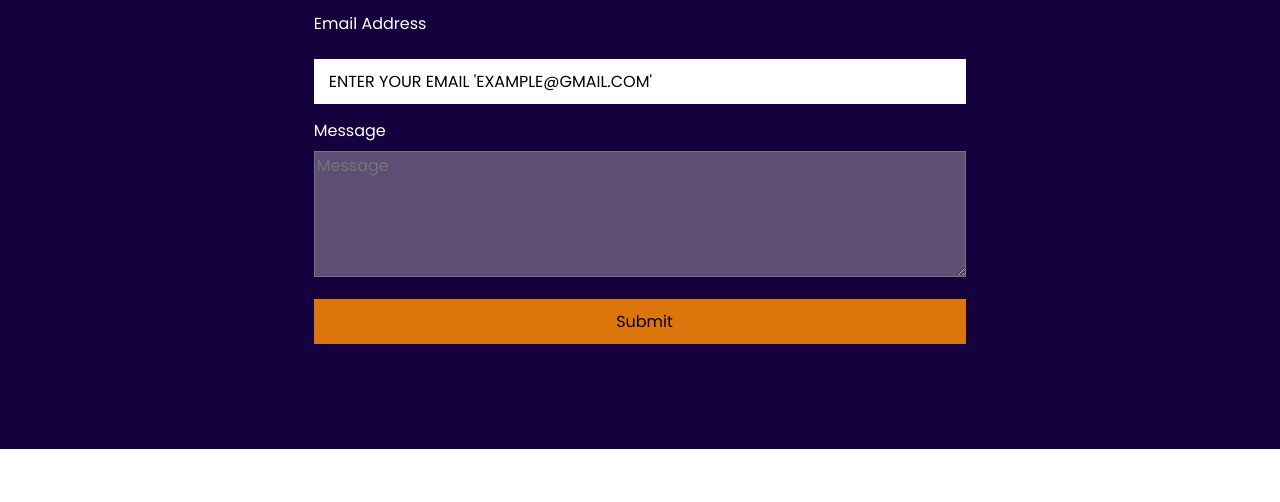
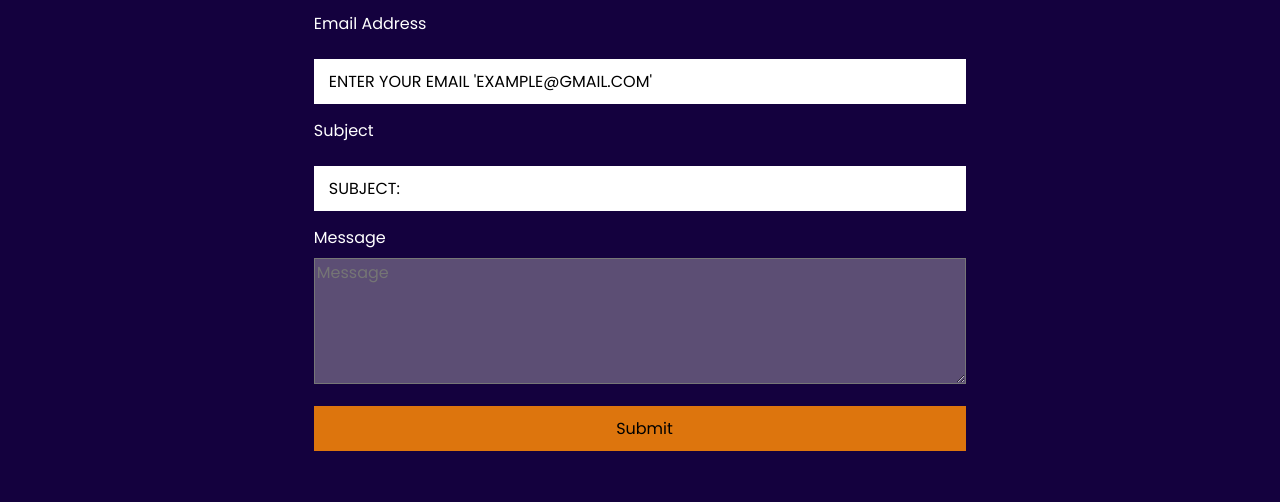
Before and after one commit to CodeDroid999/sledge-entertainment, a plain HTML site: page public-html/index.html in a window 1280 px wide. Shown: the part 6368-6870 px from the top of the page. Drawn offline with Linux system fonts and the light colour scheme.

Commit message:
add subject to email

```diff
--- a/public-html/index.html
+++ b/public-html/index.html
@@ -924,13 +924,14 @@
                 <input type="text" name="name" id="full-name" placeholder="Enter your full name" required="">
                 <label for="email-address">Email Address</label>
                 <input type="email" name="_replyto" id="email-address" placeholder="enter your email 'example@gmail.com'" required="">
+                <label for="message">Subject</label>
+                <input type="text" name="_subject" id="email-subject" placeholder="Subject:">
                 <div class="div">
                   <label for="message">Message</label>
                 </div>
                 <div class="flex flex-col">
                 <textarea rows="5" name="message" id="message"placeholder="Message" style="background-color:#d5d2d25e"class="message_input w-100" required=""></textarea>
                 </div>
-                <input type="hidden" name="_subject" id="email-subject" value="New Contact Form Submission">
               </fieldset>
               <input type="submit" value="Submit" style="background-color:#dd750d">
               </div>
```
